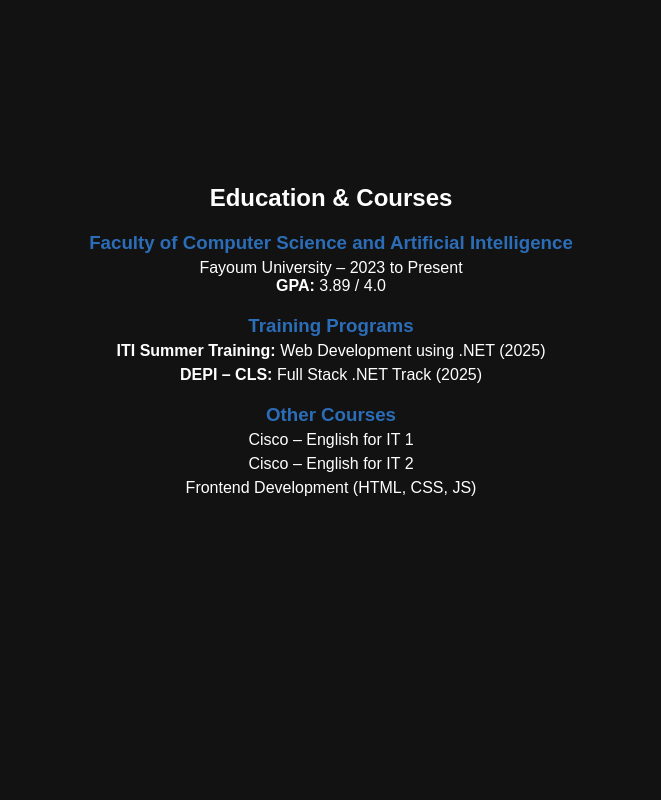
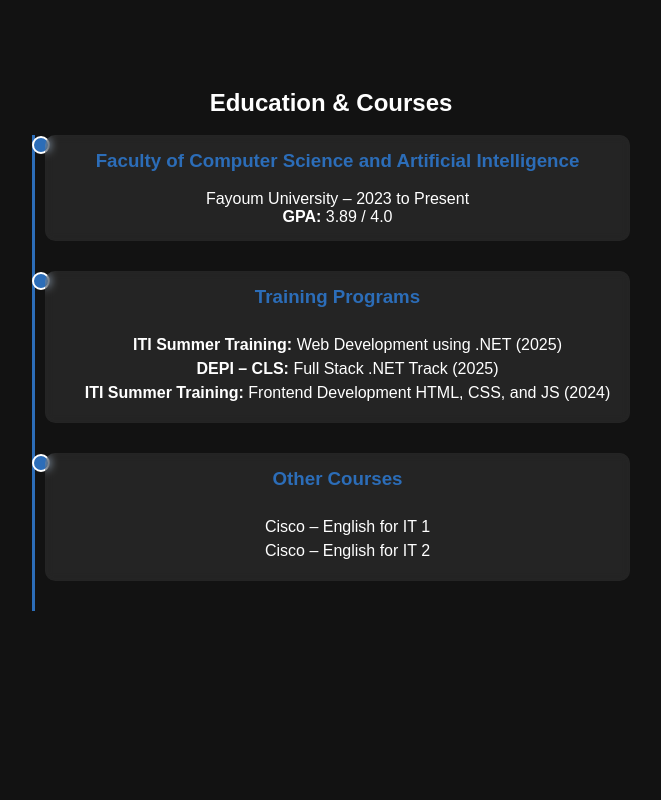
Before and after one commit to salma-salah-allawa/Salma-Portfolio, a plain HTML site: page index.html in a window 1280 px wide. Shown: the part 900-1700 px from the top of the page, without its empty margins (309-970 px from the left). Drawn offline with Linux system fonts and the light colour scheme.

Commit message:
Update index.html

```diff
--- a/index.html
+++ b/index.html
@@ -8,7 +8,7 @@
 </head>
 <body class="dark-mode">
   <header>
-    <h3>Salma Salah Eldien Allawa  <span class="track">Full-Stack .NET Developer</span></h3>
+    <h2>Salma Salah Eldien Allawa  <span class="track">Full-Stack .NET Developer</span></h2>
     <nav>
       <a href="#about">About</a>
       <a href="#education">Education</a>
@@ -54,33 +54,43 @@
 
 <!-- Education Section -->
 <section id="education" class="page">
-  <div class="edu-container">
   <h1>Education & Courses</h1>
+  <br>
+  <div class="timeline">
 
     <!-- University -->
-    <div class="edu-item">
-      <h3>Faculty of Computer Science and Artificial Intelligence</h3>
+    <div class="timeline-item">
+      <div class="timeline-dot"></div>
+      <div class="timeline-content">
+        <h3>Faculty of Computer Science and Artificial Intelligence</h3><br>
         <p>Fayoum University – 2023 to Present</p>
         <p><strong>GPA:</strong> 3.89 / 4.0</p>
       </div>
+    </div>
 
     <!-- Training Programs -->
-    <div class="edu-item">
-      <h3>Training Programs</h3>
+    <div class="timeline-item">
+      <div class="timeline-dot"></div>
+      <div class="timeline-content">
+        <h3>Training Programs</h3><br>
         <ul>
           <li><strong>ITI Summer Training:</strong> Web Development using .NET (2025)</li>
           <li><strong>DEPI – CLS:</strong> Full Stack .NET Track (2025)</li>
+          <li><strong>ITI Summer Training:</strong> Frontend Development HTML, CSS, and JS (2024)</li>
         </ul>
+      </div>
     </div>
 
     <!-- Other Courses -->
-    <div class="edu-item">
-      <h3>Other Courses</h3>
+    <div class="timeline-item">
+      <div class="timeline-dot"></div>
+      <div class="timeline-content">
+        <h3>Other Courses</h3><br>
         <ul>
           <li>Cisco – English for IT 1</li>
           <li>Cisco – English for IT 2</li>
-        <li>Frontend Development (HTML, CSS, JS)</li>
         </ul>
+      </div>
     </div>
   </div>
 </section>
```
Lines whose indentation alone changed are shown as unchanged.
